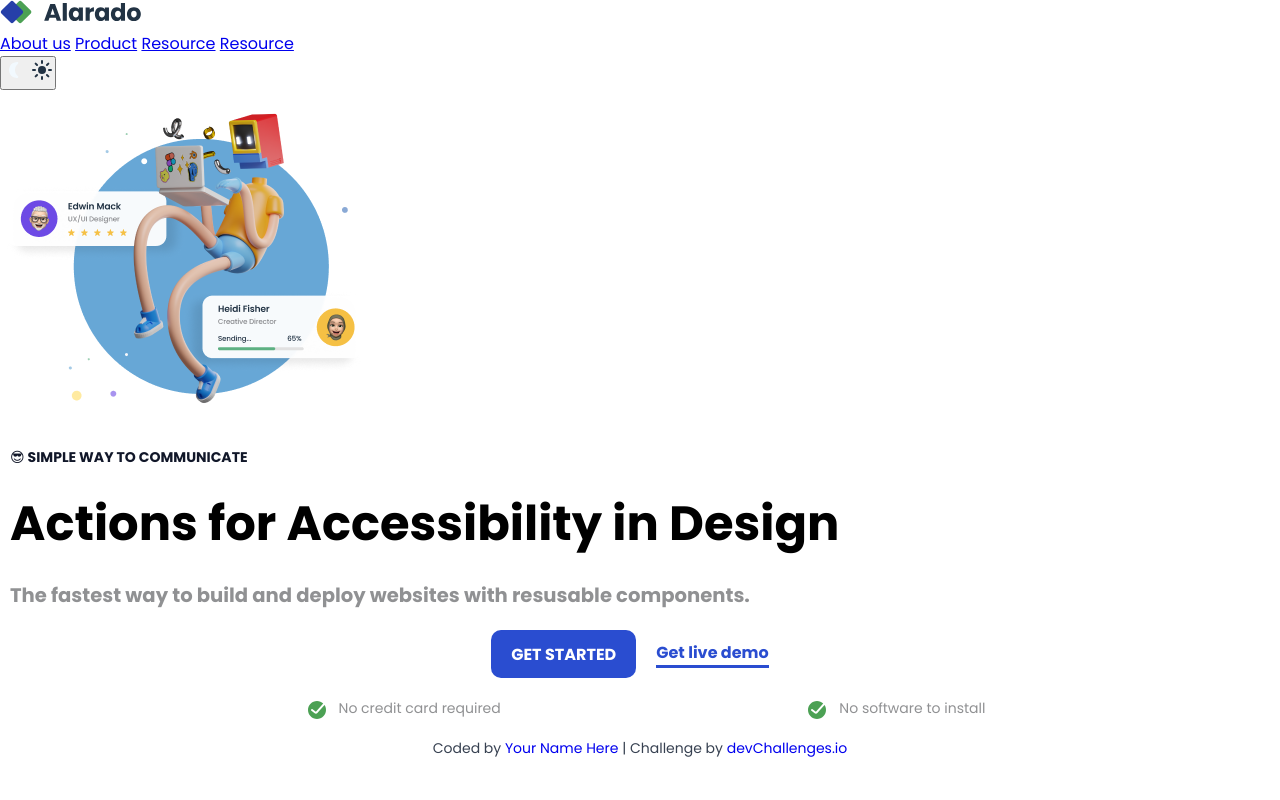
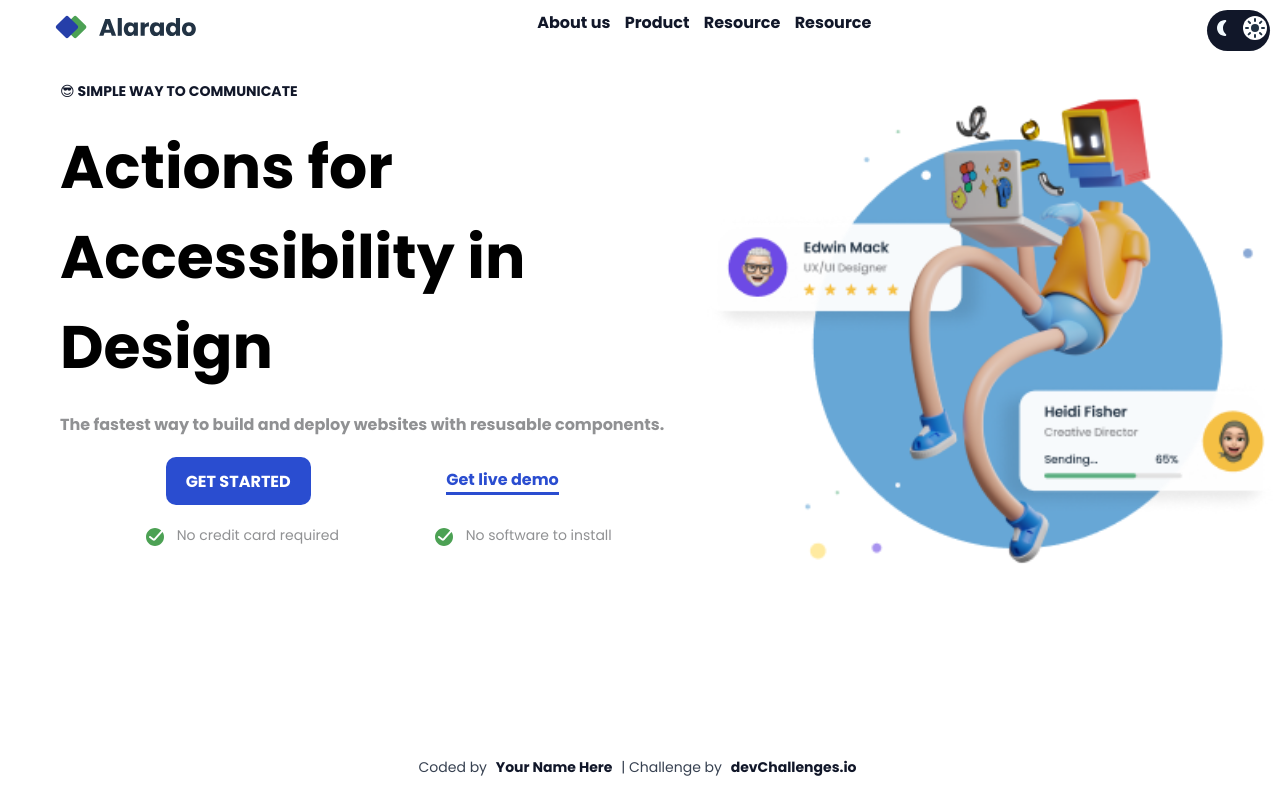
Before and after one commit to WeslleyNsou/simple-homepage-master, a plain HTML site: page index.html in a window 1280 px wide. Drawn offline with Linux system fonts and the light colour scheme.

Commit message:
falta apenas alguns detalhes

```diff
--- a/index.html
+++ b/index.html
@@ -71,16 +71,17 @@
         <a href="#">Resource</a>
         <a href="#">Resource</a>
       </ul>
-      <div id="div-tema">
         <button id="button-tema">
-          <img src="resources/Moon_fill_light.svg" alt="">
-          <img src="resources/Sun_fill.svg" alt="">
+          <img src="resources/Moon_fill_light.svg" alt="" id="lua">
+          <img src="resources/Sun_fill.svg" alt="" id="sol">
         </button>
-      </div>
+        <button id="button-hamburger">
+          <img src="resources/hamburger-button.svg" alt="">
+        </button>
     </header>
     <main>
       <section id="container-img">
-        <img src="resources/hero-image-simple-homepage@2x.png" alt="">
+
       </section>
       <section id="coniner-txt">
 
--- a/style.css
+++ b/style.css
@@ -18,15 +18,68 @@
     font-family: "Poppins", Verdana, Geneva, Tahoma, sans-serif;
 }
 
+header{
+    display: flex;
+    justify-content: space-between;
+    padding: 10px;
+}
+
+/*Botao hamburger*/
+#button-hamburger{
+    border: none;
+    border-radius: 5px;
+    color: var(--beje);
+}
+
+ul{
+    display: none;
+}
+a{
+    padding: 5px;
+    font-weight: bold;
+    text-decoration: none;
+    color: var(--preto);
+}
+
+/*Butao de tema*/
+#button-tema{
+    display: none;
+    background-color: var(--preto);
+    padding: 3px;
+
+    border: none;
+    border-radius: 50px;
+}
+#lua{
+    border-radius: 50%;
+}
+#sol{
+    margin-left: 5px;
+    background-color: var(--branco);
+    border-radius: 50%;
+}
+
+/*Imagen principal*/
+#container-img{
+    margin: auto;
+
+    background-image: url('resources/hero-image-simple-homepage@2x.png');
+    background-size: contain;
+    background-repeat: no-repeat;
+    width: 75vw;
+    height: 45vh;
+
+}
+
 h1{
     margin-top: 20px;
     padding: 0px 10px;
-    font-size: 3rem;
+    font-size: 2.5em;
 }
 h2{
     margin-top: 20px;
     padding: 0px 10px;
-    font-size: 1.225rem;
+    font-size: 1rem;
     color: var(--beje);
 }
 p{
@@ -45,7 +98,7 @@ p#destaque{
 #container-button{
     margin-top: 20px;
     display: flex;
-    justify-content: center;
+    justify-content: space-evenly;
 }
 button#get-started{
     text-transform: uppercase;
@@ -71,6 +124,7 @@ button#get-live-demo{
 
 #container-p{
     margin-top: 20px;
+    margin-bottom: 40px;
     display: flex;
     justify-content: space-evenly;
 }
@@ -81,3 +135,65 @@ button#get-live-demo{
 .p-img > img{
     padding: 0px 10px;
 }
+
+@media screen and (min-width:768px ) and (max-width:1024px) {
+    h1{
+        text-align: center;
+        font-size: 3rem;
+    }
+    h2{
+        text-align: center;
+        font-size: 2rem
+    }
+    p{
+        text-align: center;
+    }
+}
+@media screen and (min-width:1024px)  {
+    header{
+        margin-left: 40px;
+    }
+    #button-hamburger{
+        display: none;
+    }
+
+    ul{
+        display: block;
+    }
+    a{
+        padding: 5px;
+        font-weight: bold;
+        text-decoration: none;
+        color: var(--preto);
+    }
+
+    /*Butao de tema*/
+    #button-tema{
+        display:block;
+        background-color: var(--preto);
+        padding: 3px;
+
+        border: none;
+        border-radius: 50px;
+    }
+    #lua{
+        border-radius: 50%;
+    }
+    #sol{
+        margin-left: 5px;
+        background-color: var(--branco);
+        border-radius: 50%;
+    }
+    main{
+        display: flex;
+        flex-direction: row-reverse;
+        margin-left: 50px;
+    }
+    #container-img{
+        height: 85vh;
+    }
+    h1{
+        font-size: 3.75rem;
+    }
+
+}
```
